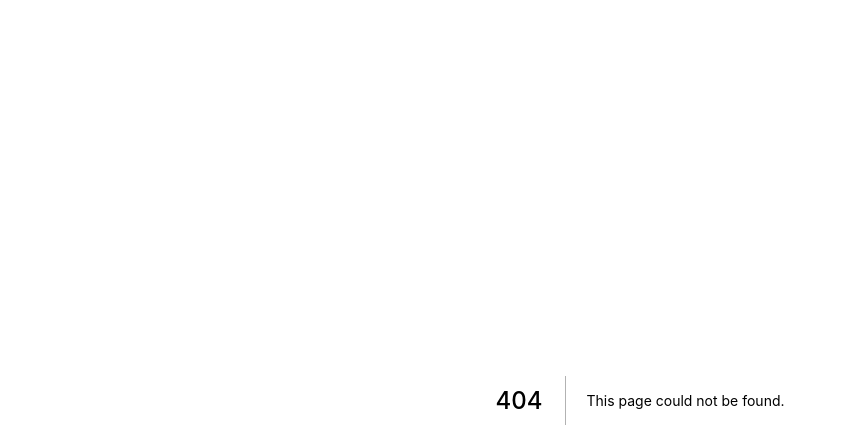
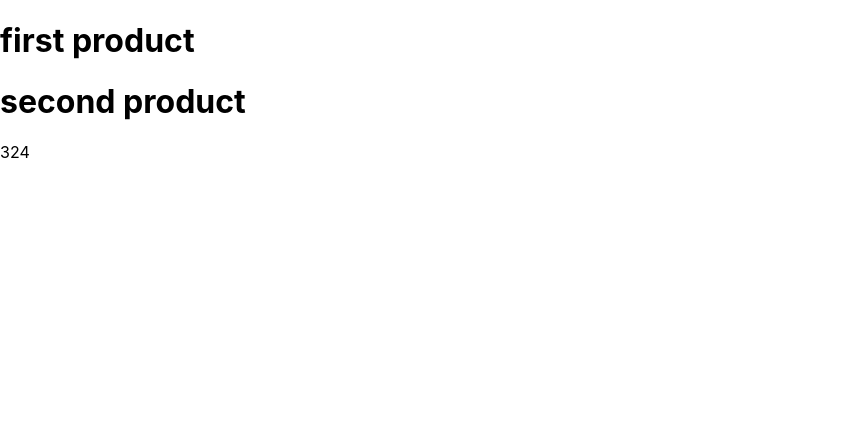
Before and after one commit to bulldozerat/nextjs-project, a Next.js app: page /preRenderedPage in a window 1280 px wide. Before the commit this address had no page. Shown: the top 448 px of the page, without its empty margins (0-847 px from the left). Built offline with nearby package versions, Linux system fonts and the light colour scheme.

Commit message:
pre-rendered page

```diff
--- /dev/null
+++ b/pages/404.js
@@ -0,0 +1,6 @@
+
+export default function PdpPage() {
+  return (
+    <h1>404 custom made page when wrong route</h1>
+  );
+}
--- /dev/null
+++ b/pages/preRenderedPage/index.js
@@ -0,0 +1,42 @@
+export default function PreRenderedPage({ products }) {
+  return (
+    <div>
+      {products.map((product) => (
+        <h1 key={product.id}>{product.title}</h1>
+      ))}
+      324
+    </div>
+  );
+}
+
+// getStaticProps tells Next to pre-render the page in advance
+export async function getStaticProps(context) {
+  console.log('re-generating page');
+  console.log(context);
+
+  // return {
+  //   redirect: {
+  //     destination: '/nested/123',
+  //   },
+  // };
+
+  // return {
+  //   notFound: true, // true or false. if true returns the 404 page.
+  // };
+
+  return {
+    props: {
+      products: [
+        {
+          id: 1,
+          title: 'first product',
+        },
+        {
+          id: 2,
+          title: 'second product',
+        },
+      ],
+    },
+    revalidate: 60, // rebuilds each 60 seconds when build
+  };
+}
```
